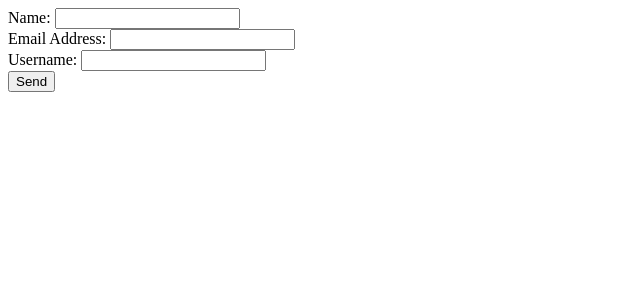
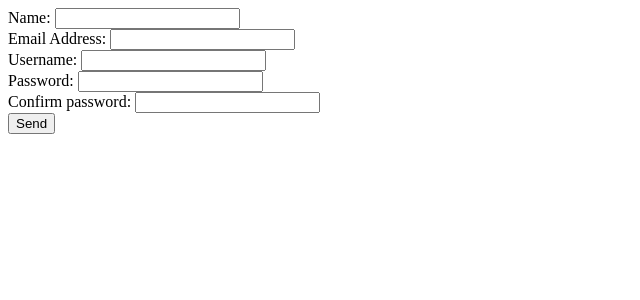
Before and after one commit to Lightsyde/assignments, a PHP site: page / in a window 1280 px wide. Shown: the top 300 px of the page, without its empty margins (0-640 px from the left). Run offline with PHP 8.4, Linux system fonts and the light colour scheme.

Commit message:
Added labels for password and confirm password
Added validation for both and programming logic for confirm password

```diff
--- a/mtm1531/assignment-3/includes/form-processor.php
+++ b/mtm1531/assignment-3/includes/form-processor.php
@@ -5,8 +5,11 @@ $errors = array();
 $name = filter_input(INPUT_POST, 'name', FILTER_SANITIZE_STRING);
 $email = filter_input(INPUT_POST, 'email', FILTER_SANITIZE_EMAIL);
 $username = filter_input(INPUT_POST, 'username', FILTER_SANITIZE_STRING);
+$password = filter_input(INPUT_POST, 'password', FILTER_SANITIZE_STRING);
+$confirm_password = filter_input(INPUT_POST, 'confirm_password', FILTER_SANITIZE_STRING);
 
-$password;
+
+;
 
 if ($_SERVER['REQUEST_METHOD'] == 'POST') {
 
@@ -22,4 +25,11 @@ if ($_SERVER['REQUEST_METHOD'] == 'POST') {
 		$errors['username'] = true;
 	}
 
+	if(empty($password)) {
+		$errors['password'] = true;
+	}
+	if(empty($confirm_password) || $confirm_password != $password) {
+		$errors['confirm_password'] = true;
+	}
+
 }
--- a/mtm1531/assignment-3/index.php
+++ b/mtm1531/assignment-3/index.php
@@ -25,24 +25,45 @@ require_once 'includes/form-processor.php'
 
 
 
+
 				<div>
-
-				</div>
 					<label for="email">Email Address:
 						<?php if(isset($errors['email'])): ?>
 							<strong class="error">is required!!!</strong></label>
 						<?php endif ?>
-					<input id="email" name="email" required value= <?php echo $email; ?>>
+					<input id="email" name="email" required value= "<?php echo $email; ?>">
+				</div>
+
+
 
 				<div>
 					<label for="username">Username:
 						<?php if(isset($errors['username'])) : ?></label>
 							<strong class="error">must be between 4 and 25 characters</strong>
 						<?php endif; ?>
-					<input id="username" name="username" required value <?php echo $username; ?>>
+					<input id="username" name="username" required value="<?php echo $username; ?>">
 
 				</div>
 
+
+				<div>
+					<label for="password">Password:
+						<?php if(isset($errors['password'])) :?></label>
+							<strong class="error">is required!!!</strong>
+						<?php endif; ?>
+					<input type="password" id="password" name="password" required value="<?php echo $password; ?>">
+
+				</div>
+
+
+
+				<div>
+					<label for="confirm_password">Confirm password:
+						<?php if(isset($errors['confirm_password'])) :?></label>
+							<strong class="error">your passwords do not match!!!</strong>
+						<?php endif; ?></label>
+					<input type="password" id="confirm_password" name="confirm_password" required value="<?php echo $confirm_password; ?>">
+				</div>
 
 				<div>
 
```
